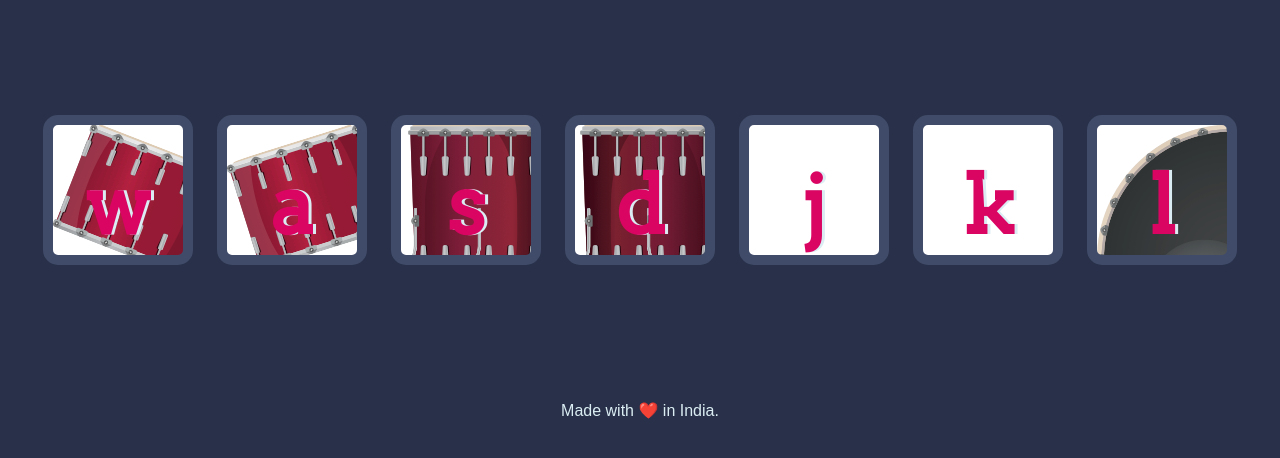
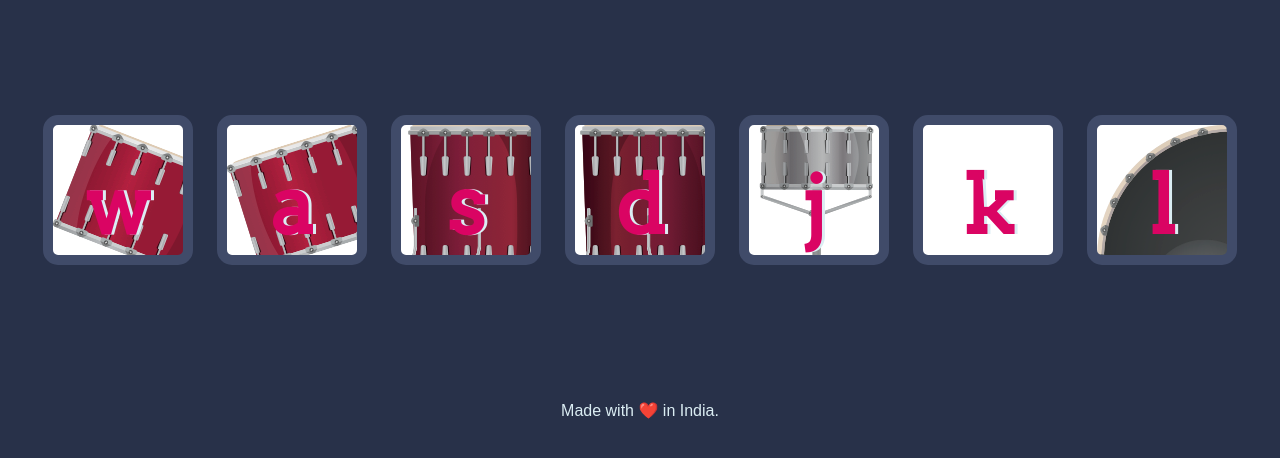
Before and after one commit to OjjuasGupta/Drum-Kit-Starting-Files, a plain HTML site: page index.html in a window 1280 px wide. Shown: the part 174-632 px from the top of the page. Drawn offline with Linux system fonts and the light colour scheme.

Commit message:
Update styles.css

```diff
--- a/styles.css
+++ b/styles.css
@@ -43,7 +43,7 @@ footer {
 
 .j {
 
-  background: url("/images/snare.png")no-repeat fixed center;
+  background: url("/images/snare.png");
 
 }
 
```
